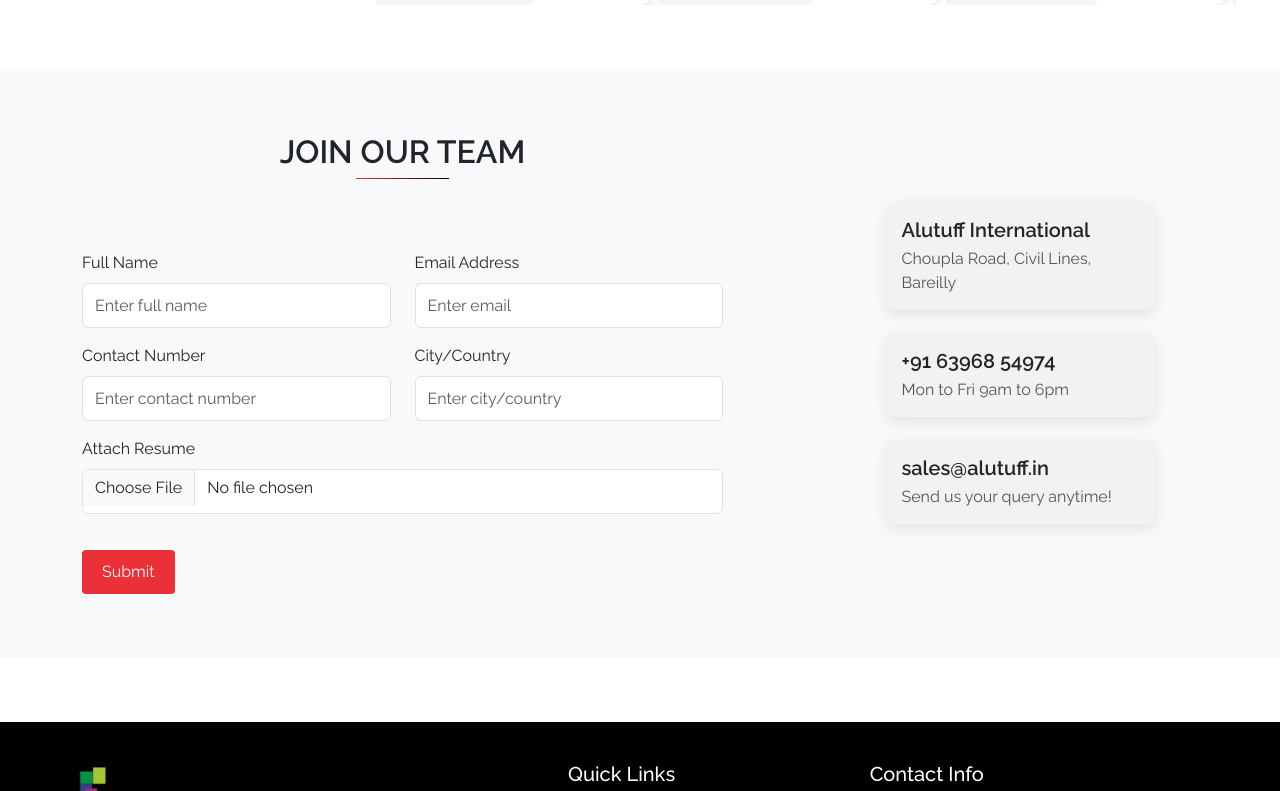
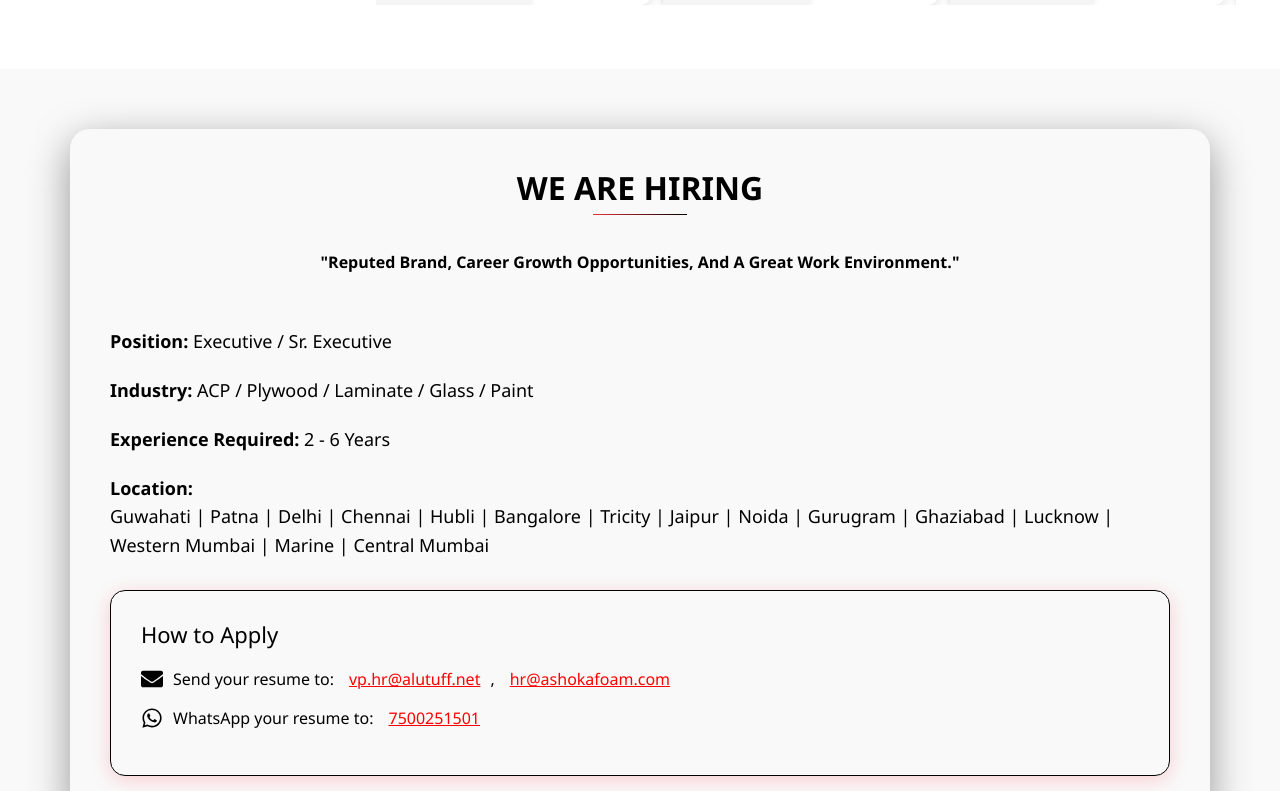
Before and after one commit to rishab-sudo/Alutuff-new, a React (Create React App) app: page /career in a window 1280 px wide. Shown: the part 4529-5320 px from the top of the page. Built offline with nearby package versions, Linux system fonts and the light colour scheme.

Commit message:
24july25

```diff
--- a/src/Pages/About.js
+++ b/src/Pages/About.js
@@ -159,11 +159,11 @@ const settings = {
           </Container>
 
       {/* Glance Section */}
- <div ref={ref} className={`glance ${inView ? 'glance-visible' : ''}`}>
+ <div ref={ref} className={`glance ${inView ? 'glance-visible' : ''}`} >
 
-        <h2 className='page-heading' style={{marginBottom:"0rem "}}>Alutuff World-Class Campus at a Glance
+        <h2 className='page-heading' style={{marginBottom:"0rem "}}> Alutuff World-Class Campus at a Glance
 </h2>
-        <p className='section-heading sub-heading' >Built on scale, driven by innovation, a powerhouse of precision manufacturing, skilled talent, and world-class infrastructure excellence.</p>
+        <p className='section-heading sub-heading'> Built on scale, driven by innovation, a powerhouse of precision manufacturing, skilled talent, and world-class infrastructure excellence.</p>
 
         <div className="glance-container">
           {/* Left Points */}
--- a/src/Pages/Career.js
+++ b/src/Pages/Career.js
@@ -8,6 +8,7 @@ import { FaRocket, FaLeaf, FaCogs, FaUsers } from 'react-icons/fa';
 import Banner from '../components/Banner';
 import bannerImage from '../assets/1400.jpg'
 import CareerForm from '../components/CareerForm';
+import OpenPosition from "../components/OpenPosition"
 import "./Career.css"
 
 const boxData = [
@@ -339,6 +340,7 @@ const Career = () => {
     </div>
 
       <Testimonial testimonials={testimonialsData} />
+<OpenPosition/>
 
 <CareerForm className="mt-3"/>
 
--- /dev/null
+++ b/src/components/OpenPosition.css
@@ -0,0 +1,78 @@
+.career-position-section {
+margin-top: 3.5%;
+/* background: linear-gradient(135deg, #000000, #7b0000);  */
+background-color: #f9f9f9;
+color: #000;
+padding: 60px 20px;
+font-family: 'Segoe UI', sans-serif;
+ }
+
+.career-position__container {
+  width: 100%;
+  margin: 0 auto;
+  background-color: rgba(255, 255, 255, 0.05);
+  border-radius: 20px;
+  padding: 40px;
+  box-shadow: 0 12px 40px rgba(0, 0, 0, 0.4); /* changed to black shadow */
+}
+
+.career-position__heading {
+  font-size: 36px;
+  margin-bottom: 30px;
+  font-weight: bold;
+  color: #000;
+  text-align: center;
+  text-shadow: 1px 1px 5px rgba(0, 0, 0, 0.8);
+}
+
+.career-position__item {
+  font-size: 18px;
+  margin-bottom: 20px;
+  line-height: 1.6;
+}
+
+.career-position__apply-box {
+  background-color: #ffffff11;
+  padding: 30px;
+  border-radius: 15px;
+  margin-top: 30px;
+  border: 1px solid #000;
+  box-shadow: 0 4px 20px rgba(255, 5, 26, 0.182);
+}
+
+.career-position__apply-heading {
+  font-size: 22px;
+  margin-bottom: 20px;
+  color: #000;
+}
+
+.career-position__apply-method {
+  display: flex;
+  align-items: center;
+  margin-bottom: 15px;
+  gap: 10px;
+  flex-wrap: wrap;
+}
+
+.career-position__icon {
+  font-size: 22px;
+  color: #000;
+}
+
+.career-position__apply-method a {
+  color: red;
+  text-decoration: underline;
+  margin-left: 5px;
+}
+
+@media screen and (max-width: 768px) {
+  .career-position__heading {
+    font-size: 28px;
+  }
+  .career-position__item {
+    font-size: 16px;
+  }
+  .career-position__apply-box {
+    padding: 20px;
+  }
+}
--- /dev/null
+++ b/src/components/OpenPosition.js
@@ -0,0 +1,43 @@
+import React from 'react';
+import './OpenPosition.css';
+import { FaEnvelope, FaWhatsapp } from 'react-icons/fa';
+import { Container } from 'react-bootstrap';
+
+const OpenPosition = () => {
+  return (
+    <section className="career-position-section">
+      <Container className="career-position__container">
+        <div className='m-auto text-center justify-content-center'>
+             <h2 className="page-heading" style={{marginBottom:"0px"}}>We Are Hiring</h2>
+             <p style={{fontWeight:"bold", textTransform:"capitalize", marginTop:"-3.5%"}}>"Reputed brand, career growth opportunities, and a great work environment."</p>
+        </div>
+
+<div style={{marginTop:"5%"}}>
+        <p className="career-position__item"><strong>Position:</strong> Executive / Sr. Executive</p>
+        <p className="career-position__item"><strong>Industry:</strong> ACP / Plywood / Laminate / Glass / Paint</p>
+        <p className="career-position__item"><strong>Experience Required:</strong> 2 - 6 Years</p>
+
+        <p className="career-position__item">
+          <strong>Location:</strong><br />
+          Guwahati | Patna | Delhi | Chennai | Hubli | Bangalore | Tricity | Jaipur | Noida | Gurugram | Ghaziabad | Lucknow | Western Mumbai | Marine | Central Mumbai
+        </p>
+</div>
+        <div className="career-position__apply-box">
+          <h3 className="career-position__apply-heading">How to Apply</h3>
+          <div className="career-position__apply-method">
+            <FaEnvelope className="career-position__icon" />
+            <span>Send your resume to: </span>
+            <a href="mailto:vp.hr@alutuff.net">vp.hr@alutuff.net</a>, <a href="mailto:hr@ashokafoam.com">hr@ashokafoam.com</a>
+          </div>
+          <div className="career-position__apply-method">
+            <FaWhatsapp className="career-position__icon" />
+            <span>WhatsApp your resume to: </span>
+            <a href="https://wa.me/917500251501" target="_blank" rel="noopener noreferrer">7500251501</a>
+          </div>
+        </div>
+      </Container>
+    </section>
+  );
+};
+
+export default OpenPosition;
```
